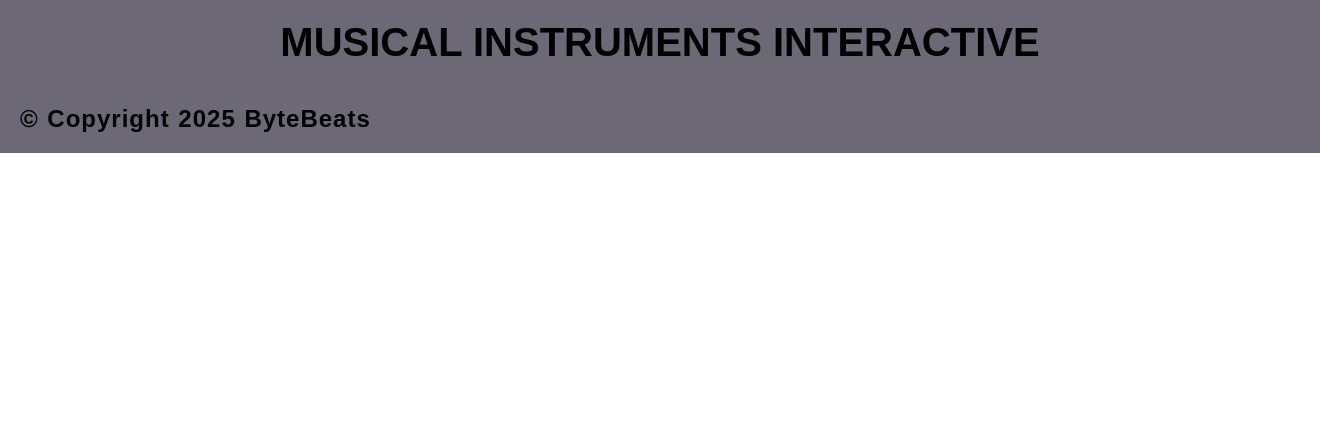
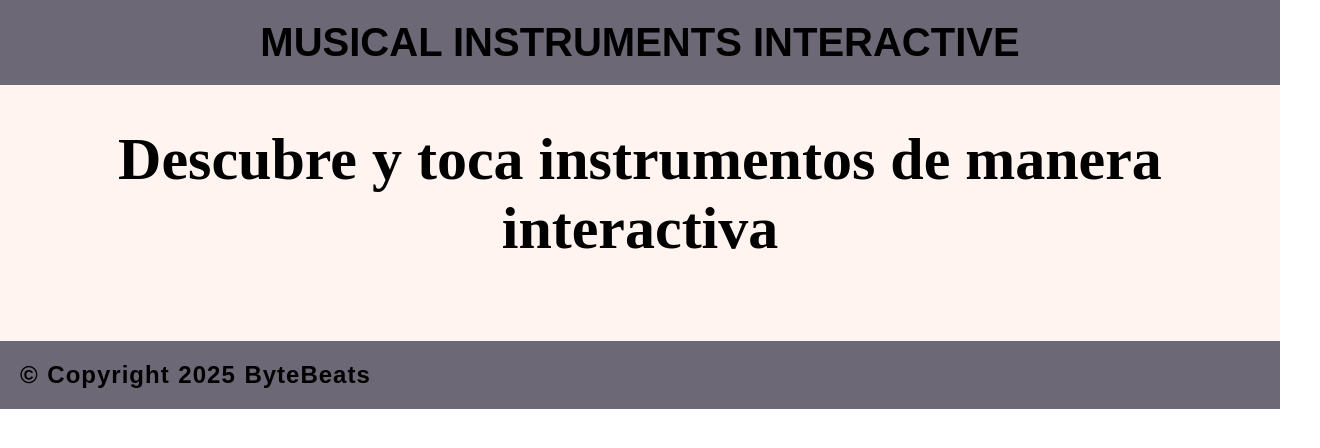
Before and after one commit to Lgtf5/BYTE-BEATS-FRONTEND, a React (Vite) app: page / in a window 1280 px wide. Shown: the top 448 px of the page, 1320 px wide, since content can reach past the window. Built offline with nearby package versions, Linux system fonts and the light colour scheme.

Commit message:
home page implemented with minimal styles

```diff
--- a/src/App.jsx
+++ b/src/App.jsx
@@ -1,6 +1,8 @@
 import { useState } from 'react'
 import Header from "./components/header/header.jsx"
 import Footer from './components/footer/footer.jsx'
+import HomePage from './components/pages/homepage/homepage.jsx'
+import "./app.css"
 
 
 
@@ -10,6 +12,7 @@ const App = () => {
   return (
     <div>
     <Header />
+    <HomePage />
     <Footer />
     </div>
   )
--- /dev/null
+++ b/src/app.css
@@ -0,0 +1,5 @@
+* {
+    margin: 0;
+    padding: 0;
+    box-sizing: border-box;
+}
--- a/src/components/footer/footer.css
+++ b/src/components/footer/footer.css
@@ -1,13 +1,14 @@
-*{
-    width: 100%;
+* {
     margin: 0;
-
+    padding: 0;
+    box-sizing: border-box;
 }
 .footer {
     background-color: #6D6875;
     padding: 20px;
     text-align: left;
     width: 100%;
+    min-width: 100vw;
     height: 10%;
 }
 
--- a/src/components/header/header.css
+++ b/src/components/header/header.css
@@ -1,13 +1,14 @@
-*{
-    width: 100%;
+* {
     margin: 0;
-
+    padding: 0;
+    box-sizing: border-box;
 }
 .header {
     background-color: #6D6875;
     padding: 20px;
     text-align: center;
     width: 100%;
+    min-width: 100vw;
     height: 20%;
 }
 
--- /dev/null
+++ b/src/components/pages/homepage/homepage.css
@@ -0,0 +1,19 @@
+* {
+    margin: 0;
+    padding: 0;
+    box-sizing: border-box;
+}
+
+.home_container {
+    text-align: center;
+    padding: 40px;
+    background-color: #fff4ef;
+    width: 100%;
+    min-width: 100vw;
+  }
+
+  .home_title {
+    font-size: 60px;
+    color: black;
+    margin-bottom: 20px;
+  }
--- /dev/null
+++ b/src/components/pages/homepage/homepage.jsx
@@ -0,0 +1,18 @@
+import React from "react";
+import "./homepage.css"
+
+
+const HomePage = () => {
+
+    return(
+        <div className="home_container">
+            <h1 className="home_title">Descubre y toca instrumentos de manera interactiva</h1>
+            <div className="home_images">
+                <a href=""><img src="" alt="" className="home_image"></img></a>
+                <img src="" alt="" className="home_image"></img>
+            </div>
+        </div>
+    );
+};
+
+export default HomePage;
```
